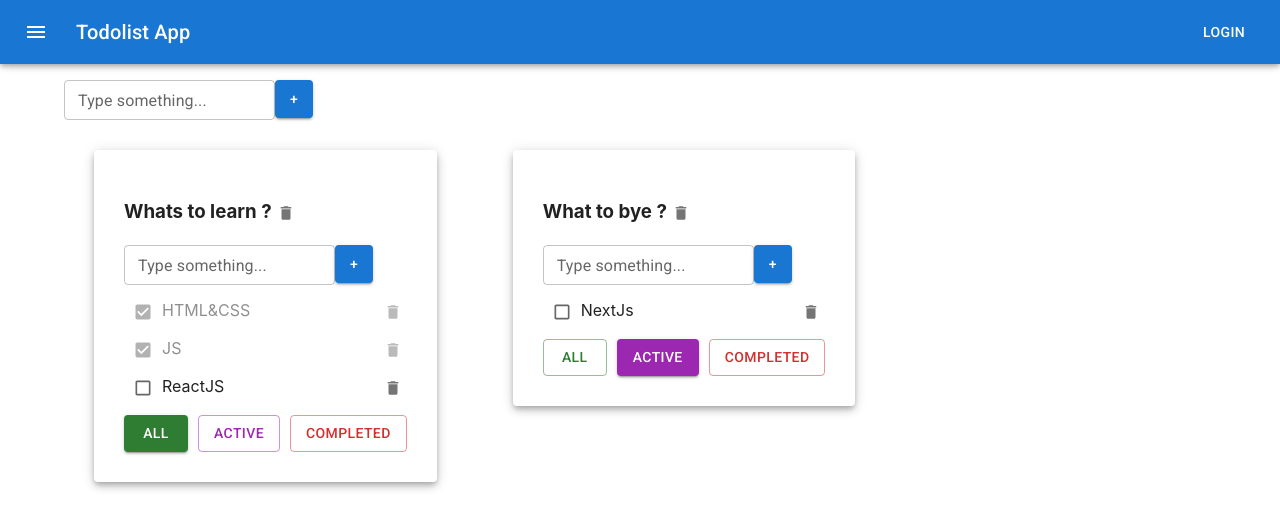
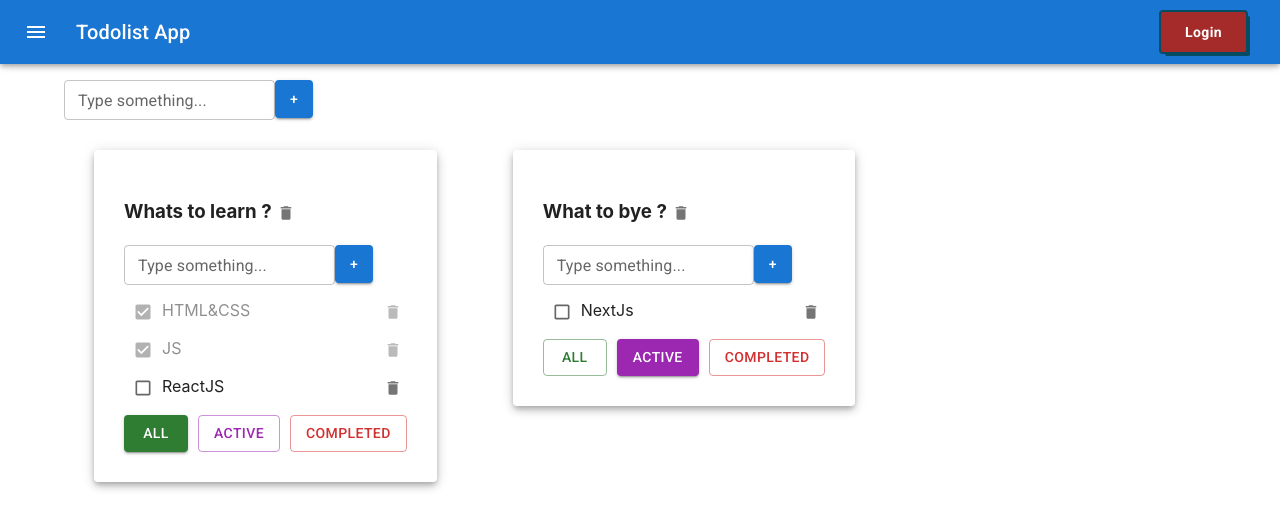
Before and after one commit to ArturLimaiko/1-todolist, a React (Create React App) app: page / in a window 1280 px wide. Shown: the top 528 px of the page. Built offline with nearby package versions, Linux system fonts and the light colour scheme.

Commit message:
Спринт 02 - неделя 3 применил ThemeProvider

```diff
--- a/src/App.tsx
+++ b/src/App.tsx
@@ -7,7 +7,7 @@ import ButtonAppBar from "./ButtonAppBar";
 import Container from '@mui/material/Container';
 import Grid from '@mui/material/Grid2';
 import Paper from '@mui/material/Paper';
-import {bgBG} from "@mui/material/locale";
+import {createTheme, ThemeProvider} from "@mui/material";
 
 export type TaskType = { id: string, title: string, isDone: boolean }
 
@@ -82,7 +82,6 @@ function App() {
         setTodoLists(todoLists.map(t => t.id === todolistId ? {...t, title: updatedTitle} : t))
     }
 
-
     const todoListsComp: JSX.Element[] = todoLists.map(t => {
         let tasksForTodolist = tasks[t.id]
         if (t.filter === 'active') {
@@ -113,8 +112,12 @@ function App() {
             </Grid>
         )
     })
+
+    const theme = createTheme({});
+
     return (
         <div className="App">
+            <ThemeProvider theme={theme}>
                 <Container fixed>
                     <Grid>
                         <ButtonAppBar/>
@@ -129,6 +132,7 @@ function App() {
 
                     </Grid>
                 </Container>
+            </ThemeProvider>
         </div>
     );
 }
--- a/src/ButtonAppBar.tsx
+++ b/src/ButtonAppBar.tsx
@@ -3,13 +3,13 @@ import AppBar from '@mui/material/AppBar';
 import Box from '@mui/material/Box';
 import Toolbar from '@mui/material/Toolbar';
 import Typography from '@mui/material/Typography';
-import Button from '@mui/material/Button';
 import IconButton from '@mui/material/IconButton';
 import MenuIcon from '@mui/icons-material/Menu';
+import {MenuButton} from "./MenuButton";
 
 export default function ButtonAppBar() {
     return (
-        <Box sx={{ flexGrow: 1, paddingBottom:'80px'}}>
+        <Box sx={{flexGrow: 1, paddingBottom: '80px'}}>
             <AppBar position="fixed">
                 <Toolbar>
                     <IconButton
@@ -17,14 +17,14 @@ export default function ButtonAppBar() {
                         edge="start"
                         color="inherit"
                         aria-label="menu"
-                        sx={{ mr: 2 }}
+                        sx={{mr: 2}}
                     >
-                        <MenuIcon />
+                        <MenuIcon/>
                     </IconButton>
-                    <Typography variant="h6" component="div" sx={{ flexGrow: 1 }}>
+                    <Typography variant="h6" component="div" sx={{flexGrow: 1}}>
                         Todolist App
                     </Typography>
-                    <Button color="inherit">Login</Button>
+                    <MenuButton color="inherit" background={'brown'}>Login</MenuButton>
                 </Toolbar>
             </AppBar>
         </Box>
--- a/src/MenuButton.tsx
+++ b/src/MenuButton.tsx
@@ -0,0 +1,19 @@
+import {styled} from '@mui/material/styles';
+import Button from "@mui/material/Button";
+
+type MenuButtonProps = {
+    background?: string
+};
+
+export const MenuButton = styled(Button)<MenuButtonProps>(({background})=>({
+    minWidth: '110',
+    fontWeight: 'bold',
+    boxShadow: '0 0 0 2px #054B62, 4px 4px 0 0 #054B62',
+    borderRadius: '2px',
+    textTransform: 'capitalize',
+    margin: '0 10px',
+    padding: '8px 24px',
+    color: '#ffffff',
+    backgroundColor: background || '#1565c0',
+    //ставь background , а если ничего не прилетело то ставь '#1565c0' этот цвет
+}));
```
Lines whose indentation alone changed are shown as unchanged.
